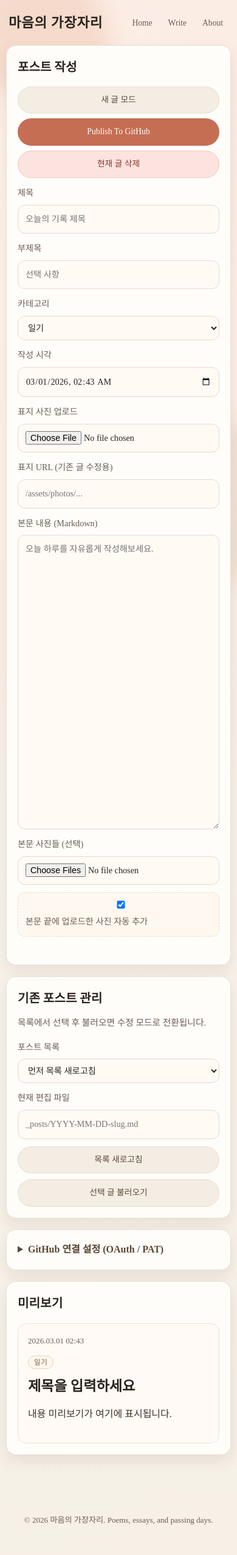
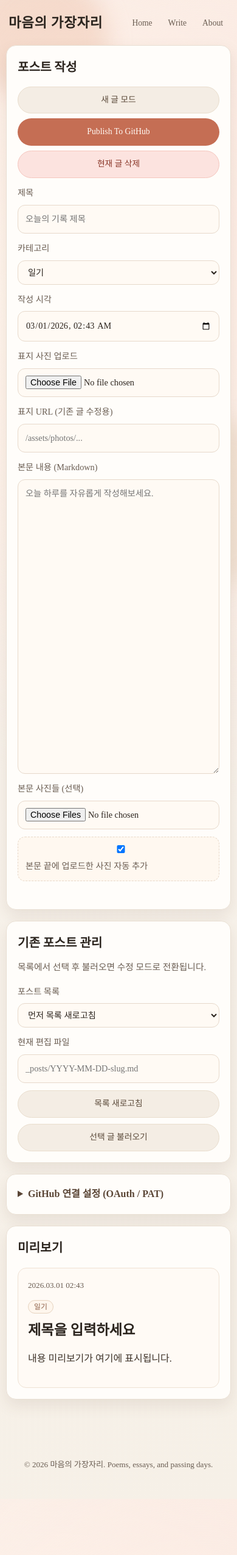
Before and after one commit to day-fly/my-diary, a Jekyll site: the page built from write.md, in a window 390 px wide. Shown: the whole page at 61% size. Built offline with Jekyll 4.4.1, drawn with Linux system fonts in a browser that asks for light colours; after the commit the page ends 2458 px from its top, so only the background shows below that.

Commit message:
refactor: remove subtitle fields and rendering

```diff
--- a/_layouts/post.html
+++ b/_layouts/post.html
@@ -10,9 +10,6 @@ layout: default
       {% endif %}
     </div>
     <h1>{{ page.title }}</h1>
-    {% if page.subtitle %}
-      <p class="post-subtitle">{{ page.subtitle }}</p>
-    {% endif %}
   </header>
 
   {% if page.cover %}
--- a/assets/css/style.css
+++ b/assets/css/style.css
@@ -185,12 +185,6 @@ body {
   line-height: 1.4;
 }
 
-.post-card-subtitle {
-  margin: 0 0 10px;
-  color: var(--accent);
-  font-size: 0.94rem;
-}
-
 .post-card-excerpt {
   margin: 0;
   color: #5d5045;
@@ -227,11 +221,6 @@ body {
 
 .post-meta-line .post-date {
   margin: 0;
-}
-
-.post-subtitle {
-  margin-top: 10px;
-  color: var(--accent);
 }
 
 .post-cover {
@@ -338,10 +327,6 @@ body {
 
 .writer-fields-three {
   grid-template-columns: 1.5fr 1fr 1fr;
-}
-
-.writer-fields-four {
-  grid-template-columns: 1.5fr 1fr 0.8fr 1fr;
 }
 
 .writer-fields label {
@@ -512,11 +497,6 @@ body {
   line-height: 1.35;
 }
 
-.preview-subtitle {
-  margin: 8px 0 0;
-  color: var(--accent);
-}
-
 .preview-cover {
   margin-top: 14px;
 }
@@ -604,7 +584,6 @@ body {
   }
 
   .writer-fields-three,
-  .writer-fields-four,
   .writer-fields-two {
     grid-template-columns: 1fr;
   }
--- a/assets/js/writer.js
+++ b/assets/js/writer.js
@@ -26,7 +26,6 @@
   var oauthStatusElement = document.getElementById("oauth-status");
 
   var titleInput = document.getElementById("post-title");
-  var subtitleInput = document.getElementById("post-subtitle");
   var categoryInput = document.getElementById("post-category");
   var dateInput = document.getElementById("post-date");
   var coverInput = document.getElementById("cover-image");
@@ -47,7 +46,6 @@
   var previewDate = document.getElementById("preview-date");
   var previewCategory = document.getElementById("preview-category");
   var previewTitle = document.getElementById("preview-title");
-  var previewSubtitle = document.getElementById("preview-subtitle");
   var previewCover = document.getElementById("preview-cover");
   var previewBody = document.getElementById("preview-body");
   var previewGallery = document.getElementById("preview-gallery");
@@ -366,8 +364,6 @@
     categoryChip.textContent = categoryText;
     previewCategory.appendChild(categoryChip);
     previewTitle.textContent = titleInput.value.trim() || "제목을 입력하세요";
-    previewSubtitle.textContent = subtitleInput.value.trim();
-    previewSubtitle.style.display = subtitleInput.value.trim() ? "block" : "none";
     previewBody.textContent = bodyInput.value.trim() || "내용 미리보기가 여기에 표시됩니다.";
 
     clearPreviewUrls();
@@ -599,7 +595,6 @@
     var lines = [];
     lines.push("---");
     lines.push('title: "' + escapeYaml(payload.title) + '"');
-    if (payload.subtitle) lines.push('subtitle: "' + escapeYaml(payload.subtitle) + '"');
     lines.push('category: "' + escapeYaml(payload.category || "일기") + '"');
     lines.push("date: " + payload.dateText);
     if (payload.coverUrl) lines.push("cover: " + payload.coverUrl);
@@ -632,7 +627,6 @@
   function resetDraftMode() {
     currentPostPathInput.value = "";
     titleInput.value = "";
-    subtitleInput.value = "";
     categoryInput.value = "일기";
     bodyInput.value = "";
     coverUrlInput.value = "";
@@ -834,7 +828,6 @@
       var markdown = base64ToUtf8(meta.content);
       var parsed = parseMarkdown(markdown);
       titleInput.value = parsed.data.title || "";
-      subtitleInput.value = parsed.data.subtitle || "";
       categoryInput.value = parsed.data.category || "일기";
       coverUrlInput.value = parsed.data.cover || "";
       bodyInput.value = parsed.body.replace(/^\n+/, "");
@@ -904,7 +897,6 @@
     }
 
     var title = titleInput.value.trim();
-    var subtitle = subtitleInput.value.trim();
     var category = categoryInput.value.trim() || "일기";
     var body = bodyInput.value.trim();
     var appendGallery = appendGalleryInput.checked;
@@ -957,7 +949,6 @@
 
       var markdown = buildMarkdown({
         title: title,
-        subtitle: subtitle,
         category: category,
         dateText: formatFrontMatterDate(publishDate),
         coverUrl: coverUrl,
@@ -1026,7 +1017,6 @@
 
   [
     titleInput,
-    subtitleInput,
     categoryInput,
     dateInput,
     bodyInput,
--- a/index.html
+++ b/index.html
@@ -20,9 +20,6 @@ title: "글방"
               {% endif %}
             </div>
             <h2>{{ post.title }}</h2>
-            {% if post.subtitle %}
-              <p class="post-card-subtitle">{{ post.subtitle }}</p>
-            {% endif %}
             <p class="post-card-excerpt">{{ post.excerpt | strip_html | truncate: 120 }}</p>
           </div>
         </a>
--- a/write.md
+++ b/write.md
@@ -14,14 +14,10 @@ permalink: /write/
       </div>
     </div>
 
-    <div class="writer-fields writer-fields-four">
+    <div class="writer-fields writer-fields-three">
       <label>
         제목
         <input id="post-title" type="text" placeholder="오늘의 기록 제목" autocomplete="off" />
-      </label>
-      <label>
-        부제목
-        <input id="post-subtitle" type="text" placeholder="선택 사항" autocomplete="off" />
       </label>
       <label>
         카테고리
@@ -148,7 +144,6 @@ permalink: /write/
       <p id="preview-date" class="preview-date"></p>
       <p id="preview-category" class="preview-category"></p>
       <h3 id="preview-title">제목을 입력하세요</h3>
-      <p id="preview-subtitle" class="preview-subtitle"></p>
       <div id="preview-cover" class="preview-cover"></div>
       <div id="preview-body" class="preview-body"></div>
       <div id="preview-gallery" class="preview-gallery"></div>
```
Also changed, not shown: _posts/2026-02-28-first-page.md (+0 -1 lines), README.md, 1 other file.
